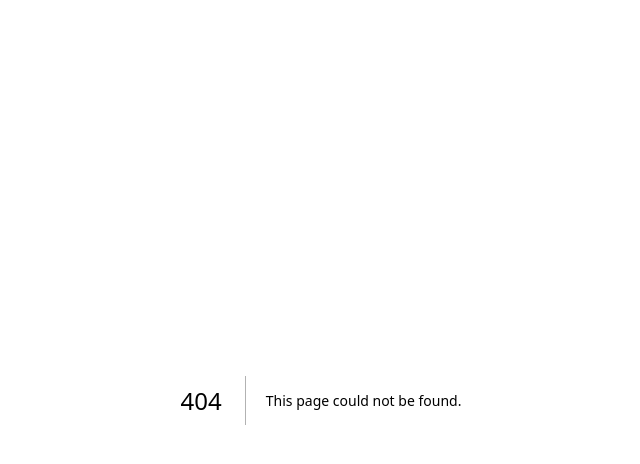
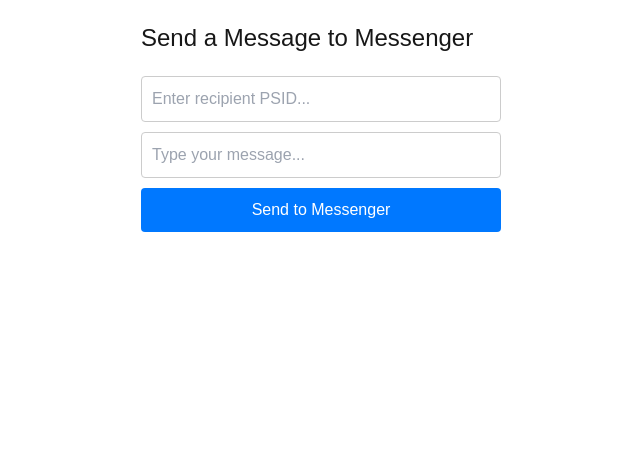
Before and after one commit to winstonmeq/alertify, a Next.js app: page /message in a window 1280 px wide. Before the commit this address had no page. Shown: the top 464 px of the page, without its empty margins (319-959 px from the left). Built offline with nearby package versions, Linux system fonts and the light colour scheme.

Commit message:
alertify facebook

```diff
--- /dev/null
+++ b/app/api/send-messages/route.ts
@@ -0,0 +1,59 @@
+import { NextResponse } from "next/server";
+
+// Define types for the request body
+interface RequestBody {
+  message: string;
+  recipientId: string;
+}
+
+// Define types for the Facebook API response
+interface FacebookApiError {
+  error: {
+    message: string;
+    [key: string]: any;
+  };
+}
+
+interface ApiResponse {
+  success: boolean;
+  data?: any;
+  error?: string;
+}
+
+export async function POST(req: Request): Promise<NextResponse<ApiResponse>> {
+  const { message, recipientId } = (await req.json()) as RequestBody;
+  const pageAccessToken: string | undefined = process.env.NEXT_PUBLIC_PAGE_ACCESS_TOKEN
+  // if (!message || !recipientId) {
+  //   return NextResponse.json(
+  //     { error: "Message and recipientId are required" },
+  //     { status: 400 }
+  //   );
+  // }
+
+  try {
+    const response = await fetch(
+      `https://graph.facebook.com/v20.0/me/messages?access_token=${pageAccessToken}`,
+      {
+        method: "POST",
+        headers: { "Content-Type": "application/json" },
+        body: JSON.stringify({
+          recipient: { id: recipientId },
+          message: { text: message },
+        }),
+      }
+    );
+
+    const data = await response.json() as FacebookApiError | any;
+
+    if (!response.ok) {
+      throw new Error(data.error?.message || "Failed to send message");
+    }
+
+    return NextResponse.json({ success: true, data }, { status: 200 });
+  } catch (error: any) {
+    return NextResponse.json(
+      { success: false, error: error.message },
+      { status: 500 }
+    );
+  }
+}
--- /dev/null
+++ b/app/api/webhook/route.ts
@@ -0,0 +1,46 @@
+import { NextResponse } from "next/server";
+
+const VERIFY_TOKEN = "mySecretVerifyToken123"; // Define your verify token here
+
+export async function GET(req: Request): Promise<NextResponse> {
+  const { searchParams } = new URL(req.url);
+  const mode = searchParams.get("hub.mode");
+  const token = searchParams.get("hub.verify_token");
+  const challenge = searchParams.get("hub.challenge");
+
+  if (mode === "subscribe" && token === VERIFY_TOKEN) {
+    console.log("Webhook verified!");
+    return new NextResponse(challenge ?? "", { status: 200 });
+  } else {
+    return new NextResponse("Verification failed", { status: 403 });
+  }
+}
+
+interface WebhookEvent {
+  sender: { id: string };
+  message?: { text: string };
+}
+
+interface WebhookEntry {
+  messaging: WebhookEvent[];
+}
+
+interface WebhookBody {
+  object: string;
+  entry: WebhookEntry[];
+}
+
+export async function POST(req: Request): Promise<NextResponse> {
+  const body: WebhookBody = await req.json();
+  console.log("Received webhook event:", body);
+
+  if (body.object === "page") {
+    body.entry.forEach((entry) => {
+      const webhookEvent = entry.messaging[0];
+      console.log("Message from user:", webhookEvent.message?.text);
+      console.log("Sender PSID:", webhookEvent.sender.id);
+    });
+  }
+
+  return new NextResponse("EVENT_RECEIVED", { status: 200 });
+}
--- /dev/null
+++ b/app/message/page.tsx
@@ -0,0 +1,88 @@
+"use client"; // Remove this line if using Pages Router
+import { useState, ChangeEvent } from "react";
+
+export default function MessengerPage() {
+  const [message, setMessage] = useState<string>("");
+  const [recipientId, setRecipientId] = useState<string>("");
+
+  const handleInputChange = (e: ChangeEvent<HTMLInputElement>) => {
+    setMessage(e.target.value);
+  };
+
+  const handleRecipientChange = (e: ChangeEvent<HTMLInputElement>) => {
+    setRecipientId(e.target.value);
+  };
+
+  const handleSendMessage = async () => {
+    if (message.trim() === "" || recipientId.trim() === "") {
+      alert("Please enter a message and recipient ID!");
+      return;
+    }
+
+    try {
+      const response = await fetch("/api/send-messages", {
+        method: "POST",
+        headers: { "Content-Type": "application/json" },
+        body: JSON.stringify({ message, recipientId }),
+      });
+
+      const data = await response.json();
+      if (data.success) {
+        alert("Message sent successfully!");
+        setMessage("");
+      } else {
+        alert(`Failed to send message: ${data.error}`);
+      }
+    } catch (error) {
+      alert("An error occurred while sending the message.");
+    }
+  };
+
+  return (
+    <div style={{ padding: "20px", maxWidth: "400px", margin: "0 auto" }}>
+      <h1 style={{ fontSize: "24px", marginBottom: "20px" }}>
+        Send a Message to Messenger
+      </h1>
+      <input
+        type="text"
+        value={recipientId}
+        onChange={handleRecipientChange}
+        placeholder="Enter recipient PSID..."
+        style={{
+          width: "100%",
+          padding: "10px",
+          marginBottom: "10px",
+          border: "1px solid #ccc",
+          borderRadius: "4px",
+        }}
+      />
+      <input
+        type="text"
+        value={message}
+        onChange={handleInputChange}
+        placeholder="Type your message..."
+        style={{
+          width: "100%",
+          padding: "10px",
+          marginBottom: "10px",
+          border: "1px solid #ccc",
+          borderRadius: "4px",
+        }}
+      />
+      <button
+        onClick={handleSendMessage}
+        style={{
+          padding: "10px 20px",
+          width: "100%",
+          backgroundColor: "#0078FF",
+          color: "white",
+          border: "none",
+          borderRadius: "4px",
+          cursor: "pointer",
+        }}
+      >
+        Send to Messenger
+      </button>
+    </div>
+  );
+}
```
